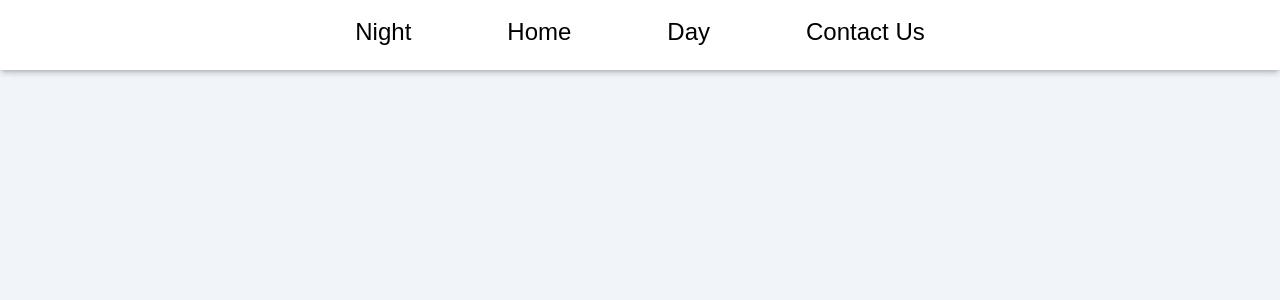
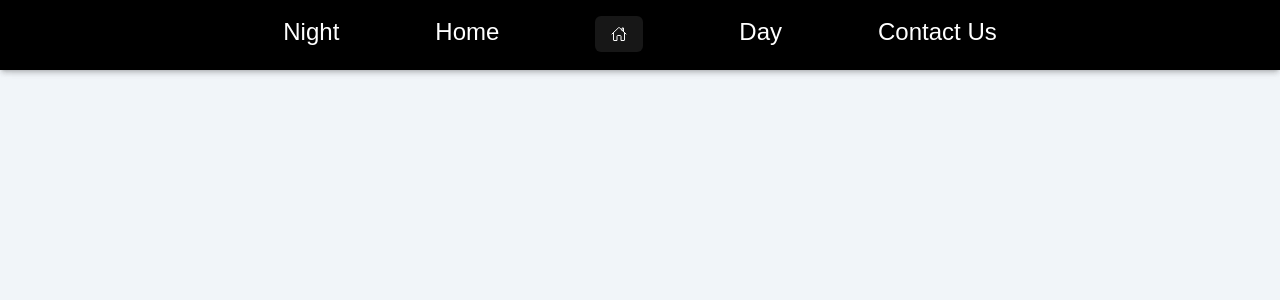
Before and after one commit to phatgg221/cloud-developing-app, a Next.js app: page / in a window 1280 px wide. Shown: the top 300 px of the page. Built offline with nearby package versions, Linux system fonts and the light colour scheme; a web font is replaced by a local one.

Commit message:
update: change header styling

```diff
--- a/package.json
+++ b/package.json
@@ -9,12 +9,14 @@
     "lint": "next lint"
   },
   "dependencies": {
+    "@radix-ui/react-slot": "^1.1.0",
     "class-variance-authority": "^0.7.1",
     "clsx": "^2.1.1",
     "lucide-react": "^0.463.0",
     "next": "15.0.3",
     "react": "19.0.0-rc-66855b96-20241106",
     "react-dom": "19.0.0-rc-66855b96-20241106",
+    "react-icons": "^5.4.0",
     "tailwind-merge": "^2.5.5",
     "tailwindcss-animate": "^1.0.7"
   },
--- a/src/components/Header.jsx
+++ b/src/components/Header.jsx
@@ -1,10 +1,11 @@
 import React from "react";
-
+import { Button } from "./ui/button";
+import { IoHomeOutline } from "react-icons/io5";
 const Header = () => {
     return (
-        <header className="bg-white fixed h-[70px] top-0 w-full shadow-md z-50">
+        <header className="bg-black fixed h-[70px] top-0 w-full shadow-md z-50">
             <nav className="flex items-center justify-center px-20 py-4">
-                <div className="text-black">
+                <div className="text-white">
                     <ul className="flex space-x-24 text-2xl">
                         <li>
                             <a
@@ -21,6 +22,11 @@
                             >
                                 Home
                             </a>
+                        </li>
+                        <li>
+                            <Button className="transition-all font-medium">
+                                <IoHomeOutline></IoHomeOutline>
+                            </Button>
                         </li>
                         <li>
                             <a
--- /dev/null
+++ b/src/components/ui/button.jsx
@@ -0,0 +1,48 @@
+import * as React from "react"
+import { Slot } from "@radix-ui/react-slot"
+import { cva } from "class-variance-authority";
+
+import { cn } from "@/lib/utils"
+
+const buttonVariants = cva(
+  "inline-flex items-center justify-center gap-2 whitespace-nowrap rounded-md text-sm font-medium transition-colors focus-visible:outline-none focus-visible:ring-1 focus-visible:ring-ring disabled:pointer-events-none disabled:opacity-50 [&_svg]:pointer-events-none [&_svg]:size-4 [&_svg]:shrink-0",
+  {
+    variants: {
+      variant: {
+        default:
+          "bg-primary text-primary-foreground shadow hover:bg-primary/90",
+        destructive:
+          "bg-destructive text-destructive-foreground shadow-sm hover:bg-destructive/90",
+        outline:
+          "border border-input bg-background shadow-sm hover:bg-accent hover:text-accent-foreground",
+        secondary:
+          "bg-secondary text-secondary-foreground shadow-sm hover:bg-secondary/80",
+        ghost: "hover:bg-accent hover:text-accent-foreground",
+        link: "text-primary underline-offset-4 hover:underline",
+      },
+      size: {
+        default: "h-9 px-4 py-2",
+        sm: "h-8 rounded-md px-3 text-xs",
+        lg: "h-10 rounded-md px-8",
+        icon: "h-9 w-9",
+      },
+    },
+    defaultVariants: {
+      variant: "default",
+      size: "default",
+    },
+  }
+)
+
+const Button = React.forwardRef(({ className, variant, size, asChild = false, ...props }, ref) => {
+  const Comp = asChild ? Slot : "button"
+  return (
+    (<Comp
+      className={cn(buttonVariants({ variant, size, className }))}
+      ref={ref}
+      {...props} />)
+  );
+})
+Button.displayName = "Button"
+
+export { Button, buttonVariants }
```
Also changed, not shown: components.json, 1 other file (tests, documents, lock files or other folders).
